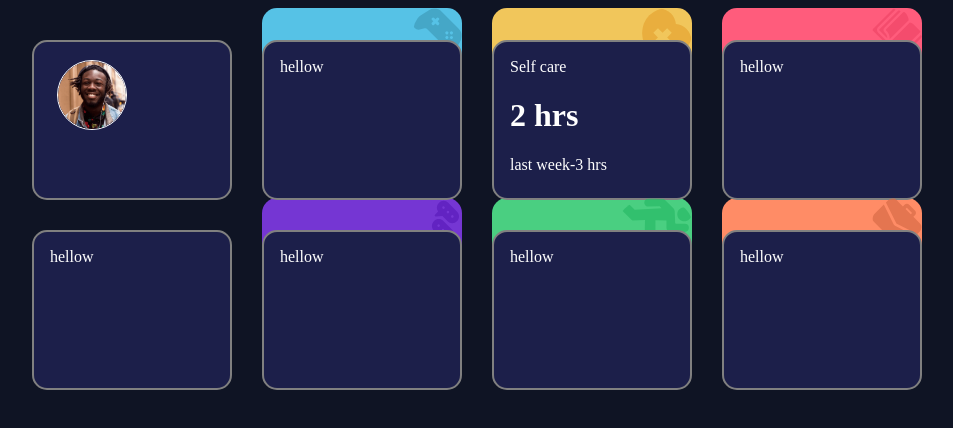
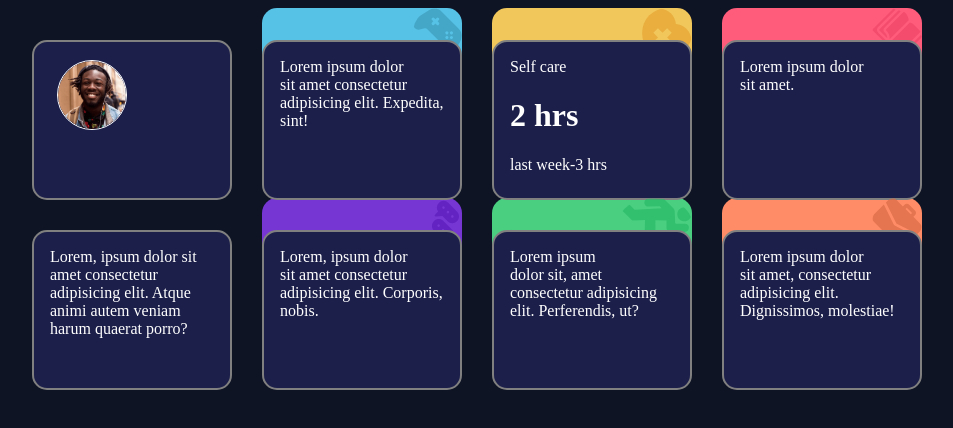
Before and after one commit to Ayushshuk-la/dashboard-design, a plain HTML site: page index.html in a window 1280 px wide. Shown: the whole page, without its empty margins (163-1116 px from the left). Drawn offline with Linux system fonts and the light colour scheme.

Commit message:
text added

```diff
--- a/index.html
+++ b/index.html
@@ -11,15 +11,15 @@
     <div id="container">
 
 <div class="box" id="box1"><img src="image-jeremy.png" alt="face image"></div>
-<div class="outerbox" id="r1"><img src="icon-play.svg"> <div class="box" id="box2">hellow</div></div>
+<div class="outerbox" id="r1"><img src="icon-play.svg"> <div class="box" id="box2">Lorem ipsum dolor sit amet consectetur adipisicing elit. Expedita, sint!</div></div>
 <div class="outerbox"  id="b1"><img src="icon-self-care.svg" alt="self care"><div class="box" id="box3">Self care <br>
 <h1>2 hrs</h1>last week-3 hrs
 </div></div>
-<div class="outerbox" id="r3"><img src="icon-study.svg">  <div class="box" id="box4">hellow</div></div>
-<div class="merge"><div class="box" id="box5">hellow</div></div>
-<div class="outerbox2" id="d1"><img src="icon-social.svg" alt=""><div class="box" id="box6">hellow</div></div>
-<div class="outerbox2" id="d2"><img src="icon-exercise.svg" alt=""><div class="box" id="box7">hellow</div></div>
-<div class="outerbox2" id="d3"><img src="icon-work.svg" alt=""><div class="box" id="box8">hellow</div></div>
+<div class="outerbox" id="r3"><img src="icon-study.svg">  <div class="box" id="box4">Lorem ipsum dolor sit amet. </div></div>
+<div class="merge"><div class="box" id="box5">Lorem, ipsum dolor sit amet consectetur adipisicing elit. Atque animi autem veniam harum quaerat porro?</div></div>
+<div class="outerbox2" id="d1"><img src="icon-social.svg" alt=""><div class="box" id="box6">Lorem, ipsum dolor sit amet consectetur adipisicing elit. Corporis, nobis.</div></div>
+<div class="outerbox2" id="d2"><img src="icon-exercise.svg" alt=""><div class="box" id="box7">Lorem ipsum dolor sit, amet consectetur adipisicing elit. Perferendis, ut?</div></div>
+<div class="outerbox2" id="d3"><img src="icon-work.svg" alt=""><div class="box" id="box8">Lorem ipsum dolor sit amet, consectetur adipisicing elit. Dignissimos, molestiae!</div></div>
 
 
 
```
